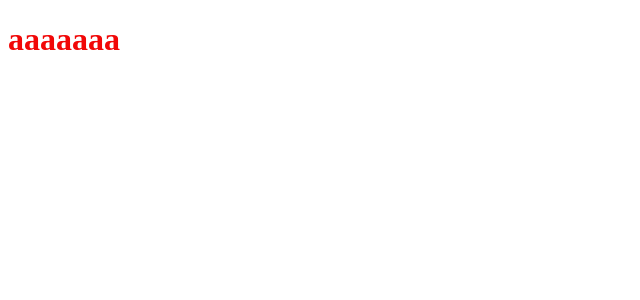
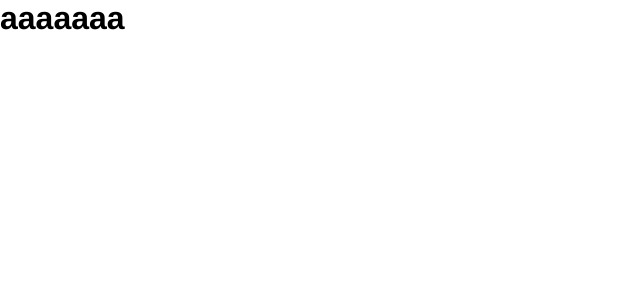
Before and after one commit to Isaacovski/react_sass, a React (Vite) app in the folder react_app/: page / in a window 1280 px wide. Shown: the top 300 px of the page, without its empty margins (0-640 px from the left). Built offline with nearby package versions, Linux system fonts and the light colour scheme.

Commit message:
modificacoes

```diff
--- a/react_app/src/styles/main.sass
+++ b/react_app/src/styles/main.sass
@@ -1,2 +1,5 @@
-h1
-    color: #f10707
+*
+    padding: 0
+    margin: 0
+    font-family: "Helvetica"
+    box-sizing: border-box
```
Also changed, not shown: react_app/src/styles/mixins.sass (added), react_app/src/styles/variables.sass (added).
